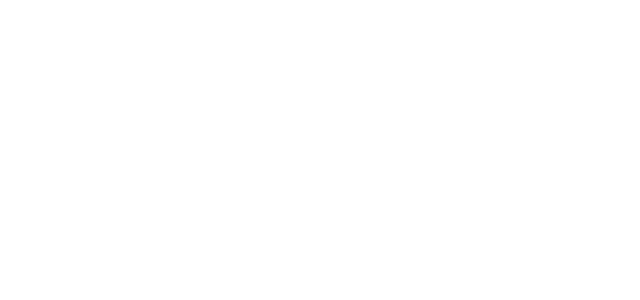
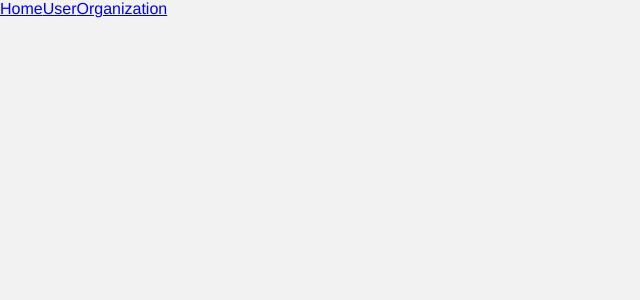
Before and after one commit to FaisalAljazaeri/Project-3-Full-Stack-Application, a React (Create React App) app in the folder front-end/: page / in a window 1280 px wide. Shown: the top 300 px of the page, without its empty margins (0-640 px from the left). Built offline with nearby package versions, Linux system fonts and the light colour scheme.

Commit message:
install react-router-dom and import  in app.js

```diff
--- a/front-end/package.json
+++ b/front-end/package.json
@@ -9,6 +9,7 @@
     "axios": "^0.19.2",
     "react": "^16.13.0",
     "react-dom": "^16.13.0",
+    "react-router-dom": "^5.1.2",
     "react-scripts": "3.4.0"
   },
   "scripts": {
--- a/front-end/src/App.js
+++ b/front-end/src/App.js
@@ -1,8 +1,14 @@
 import React from 'react';
+import {
+  BrowserRouter as Router,
+  Switch,
+  Route,
+  Link
+} from "react-router-dom";
 import './App.css';
 import apiURL from './apiConfig';
-// import Organization from './organizations/components/Organization';
-// import User from './users/components/User';
+import Organization from './organizations/components/Organization';
+import User from './users/components/User';
 
 class App extends React.Component {
     //Creat constructor
@@ -22,13 +28,43 @@
 
   render() {
     return(
-      <div className ="App">
-        {/* <Organization posts={this.state.posts} setPosts={this.setPosts}/> */}
-        {/* <User posts={this.state.posts} setPosts={this.setPosts}/> */}
+      <Router>
+      <nav>
+        <Link to="/">Home</Link>
+        <Link to="/User">User</Link>
+        <Link to="/Organization">Organization</Link>
+      </nav>
 
+      <div>
+        <Route
+          path="/User"
+          render={() => (
+            <User
+            posts={this.state.posts} setPosts={this.setPosts}
+            />
+          )}
+        />
+
+        <Route
+          path="/Organization"
+          render={() => (
+            <Organization
+            posts={this.state.posts} setPosts={this.setPosts}
+            />
+          )}
+        />
       </div>
-        );
-      }
-      }
+    </Router>
+  );
+}
+}
+
+      // <div className ="App">
+      //   <Organization posts={this.state.posts} setPosts={this.setPosts}/>
+      //   {/* <User posts={this.state.posts} setPosts={this.setPosts}/> */}
+
+      // </div>
+      //   );
+
 
 export default App;
```
Also changed, not shown: front-end/src/component/api.js (added, +9 -0 lines), 1 other file (tests, documents, lock files or other folders).
